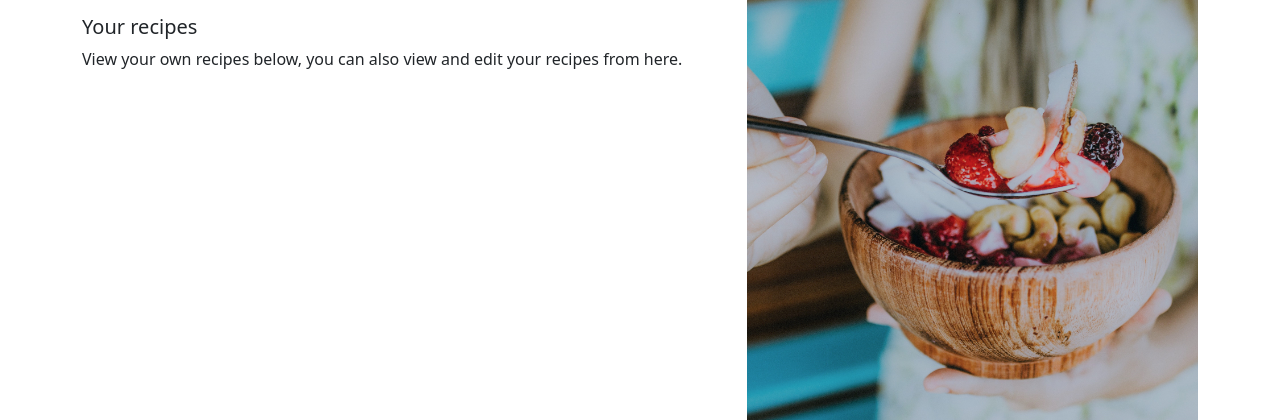
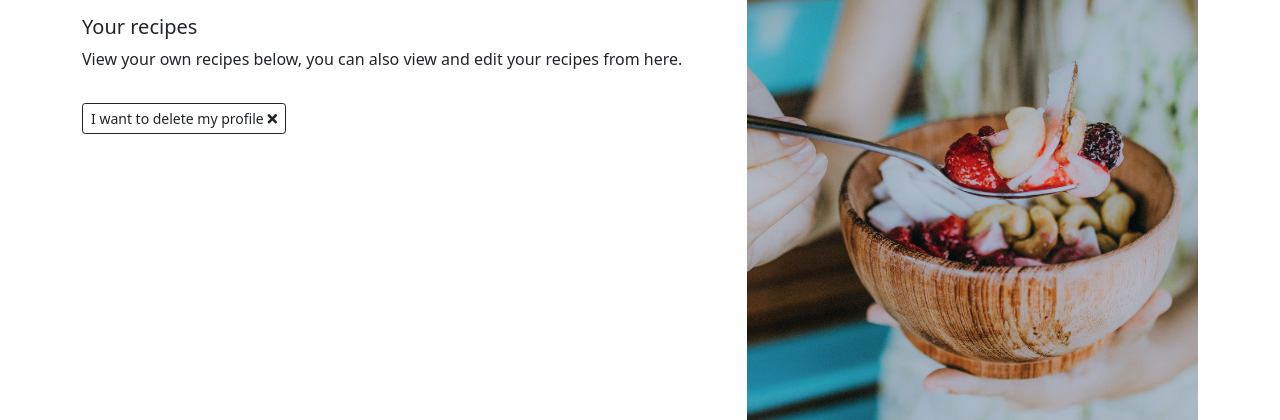
Before and after one commit to Code-Institute-Submissions/Chloe-O-C-O-O-K-Milestone-Project-3, a Flask app: template templates/profile.html in a window 1280 px wide. Shown: the part 638-1058 px from the top of the page. Run offline with Flask 2, Linux system fonts and the light colour scheme; the template is opened without the code that fills it, so the values that code supplies are empty; some libraries are stand-ins or nearby versions.

Commit message:
delete profile function added, bug resolved and added to readme

```diff
--- a/run.py
+++ b/run.py
@@ -182,6 +182,15 @@ def delete_recipe(recipe_id):
     return redirect(url_for("recipes"))
 
 
+@app.route("/delete_profile/<username>")
+# User can delete their own profile, user's recipes are kept #
+def delete_profile(username):
+    mongo.db.users.remove({"username": username.lower()})
+    session.pop("user")
+    flash("Your profile has been deleted")
+    return redirect(url_for("register"))
+
+
 if __name__ == "__main__":
     # Changed to false before submitting #
     app.run(
--- a/templates/profile.html
+++ b/templates/profile.html
@@ -20,19 +20,50 @@
                 {% if session.user|lower == recipe.created_by|lower %}
                 <li> {{ recipe.recipe_name}} <a href="{{ url_for('view_recipe', recipe_id=recipe._id) }}"
                         class="btn btn-outline-dark btn-sm ml-4">View</a>
+            {% endif %}
+            {% endfor %}
+                </li>
 
-                </li>
-                {% endif %}
-                {% endfor %}
             </ul>
+
+            <!--User can delete their own profile and will be redirected back to the home page-->
+
+            <a data-toggle="modal" data-target="#deleteProfile"
+                class="btn btn-outline-dark btn-sm mt-3">I want to delete my profile <i class="fas fa-times"></i></a>
+
+
 
         </div>
 
 
-            <div class="col-md-5">
-                <img src="{{  url_for('static', filename ='images/smoothie-bowl.jpg')  }}" alt="Smoothie Bowl">
-            </div>
+        <div class="col-md-5">
+            <img src="{{  url_for('static', filename ='images/smoothie-bowl.jpg')  }}" alt="Smoothie Bowl">
+        </div>
 
     </div>
 </div>
+
+<div class="modal fade" id="deleteProfile" tabindex="-1" aria-labelledby="deleteProfile" aria-hidden="true">
+    <div class="modal-dialog">
+        <div class="modal-content">
+            <div class="modal-header">
+                <h6 class="modal-title">Do you want to delete your profile?</h6>
+                <button type="button" class="close" data-dismiss="modal" aria-label="Close">
+                    <span aria-hidden="true">&times;</span>
+                </button>
+            </div>
+            <div class="modal-body">
+                Deleting your profile cannot be undone - are you sure you wish to continue?
+            </div>
+            <div class="modal-footer">
+                <button type="button" class="btn btn-outline-dark btn-sm" data-dismiss="modal">No, don't delete</button>
+                <a class="btn btn-outline-dark btn-sm" href="{{ url_for('delete_profile', username=username)}}">
+                    Yes, delete my profile
+                </a>
+            </div>
+        </div>
+    </div>
+</div>
+
+
 {% endblock %}
```
Also changed, not shown: README.md, static/read-me-images/delete-profile-typo.JPG (added).
